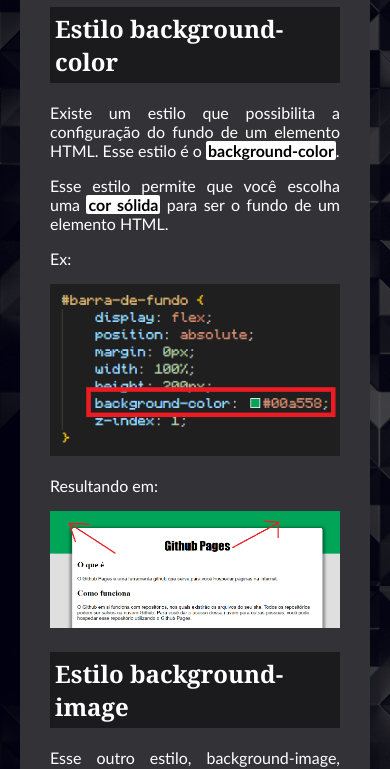
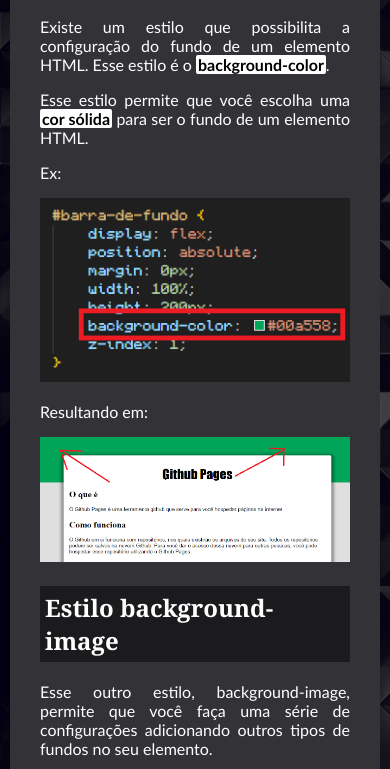
Before and after one commit to ArthurFCosmo/HTML-CSS, a plain HTML site: page 2.CSS/ex023-CSS-Imagens-de-fundo/index.html in a window 390 px wide. Shown: the part 182-951 px from the top of the page. Drawn offline with Linux system fonts and the light colour scheme.

Commit message:
responsividade

```diff
--- a/2.CSS/ex023-CSS-Imagens-de-fundo/style.css
+++ b/2.CSS/ex023-CSS-Imagens-de-fundo/style.css
@@ -2,14 +2,13 @@
 
 body {
     background-image: url(media/dark-triangles-abstract-pattern.jpg);
-    margin: 20px;
+    margin: 10px;
 }
 
 main {
     position: relative;
     margin-left: auto;
     margin-right: auto;
-    min-width: 280px;
     max-width: 800px;
     padding: 30px;
     background-color: #333237;
```
